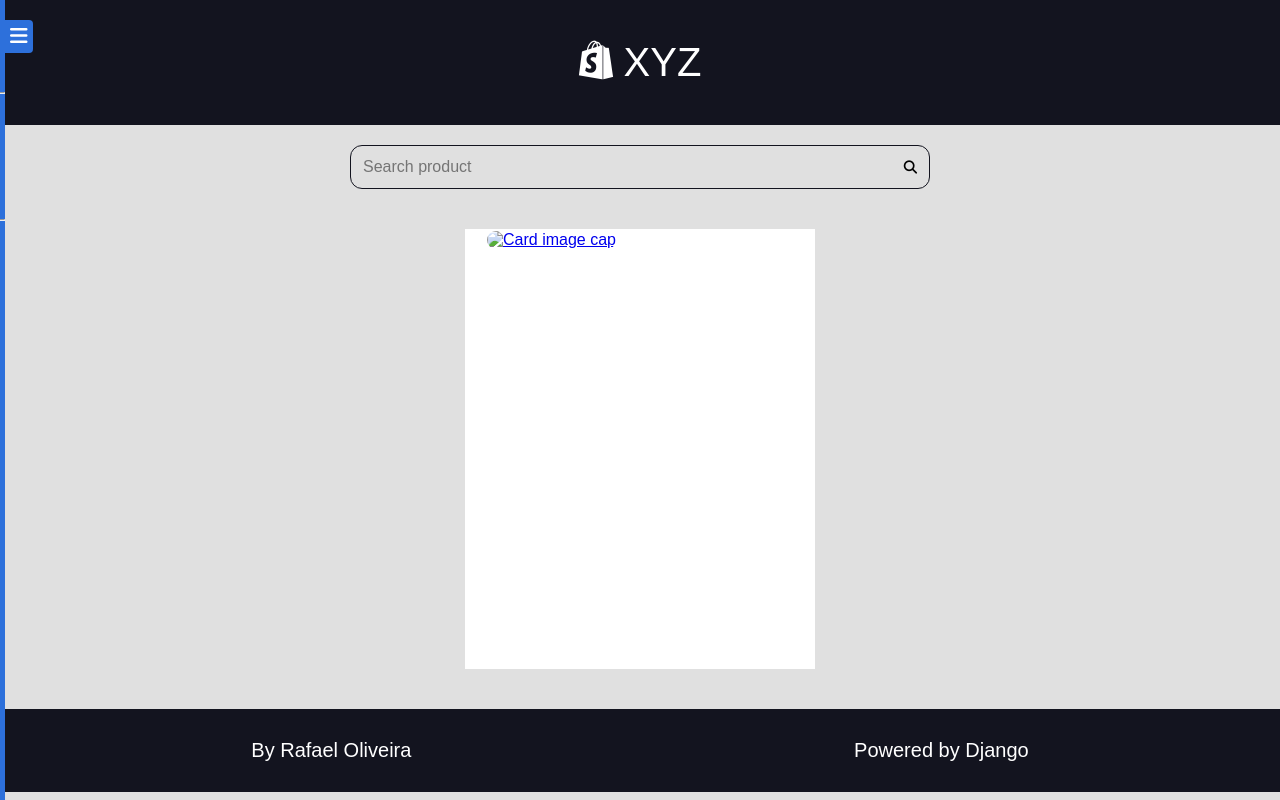
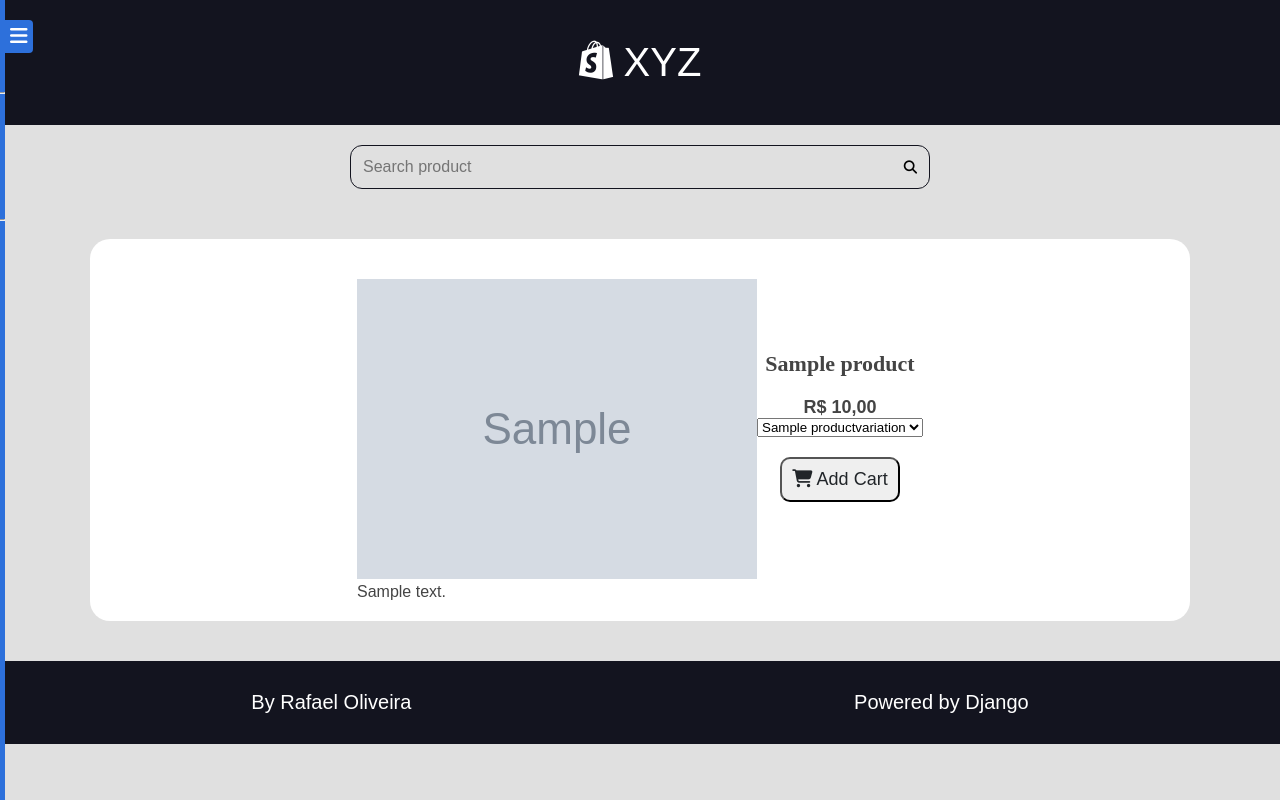
Before and after one commit to Rafael-soares-oliveira/ecommerce_django, a Django app: a page that uses templates/base/base.html in a window 1280 px wide. Run offline with Django 5.2, Linux system fonts and the light colour scheme; tables that the repository leaves empty hold one stand-in row (values such as "Sample post"); grey boxes marked "Sample" are stand-in pictures.

Commit message:
need to improve product detail

```diff
--- a/base_static/css/styles.css
+++ b/base_static/css/styles.css
@@ -76,6 +76,8 @@
 
 .main-content {
     margin: 0 auto;
+    padding-left: 6rem;
+    padding-right: 6rem;
 }
 
 /*Header*/
@@ -434,3 +436,84 @@
     font-size: 1.6rem;
     text-decoration: line-through;
 }
+
+/*Product Detail*/
+.product-detail {
+    background: var(--color-white);
+    overflow: hidden;
+    margin: var(--spacing-gutter-small) auto;
+    max-width: 100%;
+    transition: all 200ms ease-in-out;
+}
+
+.detail-image-price {
+    display: flex;
+}
+
+.product-detail-image {
+    min-width: 60%;
+}
+
+.product-detail-image img {
+    min-width: 100%;
+}
+
+.product-detail-name {
+    font-size: 2.2rem;
+    margin: var(--spacing-gutter-small);
+}
+
+.product-detail-name {
+    display: flex;
+    flex-flow: column nowrap;
+    text-align: center;
+    margin: auto;
+    padding-bottom: var(--spacing-gutter-small);
+}
+
+.price-detail {
+    display: flex;
+    flex-flow: column nowrap;
+    text-align: center;
+    margin: auto;
+}
+
+.product-detail-price {
+    font-size: 1.8rem;
+    font-weight: bold;
+}
+
+.add-cart-button {
+    padding: 1rem;
+    padding-top: var(--spacing-gutter-small);
+}
+
+.add-cart-button button {
+    padding: 1rem;
+    font-size: 1.8rem;
+    color: #212529;
+    border-radius: 1rem;
+}
+
+.add-cart-button button:hover{
+    scale: 1.1;
+}
+
+.product-detail-price-muted {
+    color: var(--color-gray-4);
+    font-size: 1.6rem;
+    text-decoration: line-through;
+}
+
+.product-detail-price-hide {
+    visibility: hidden;
+}
+
+.detail-description {
+    margin: 0 auto;
+    max-width: 85rem;
+}
+
+.detail-option {
+    font-size: 1.6rem;
+}
--- /dev/null
+++ b/base_static/js/scripts_price.js
@@ -0,0 +1,24 @@
+(function () {
+    select_variation = document.getElementById('select-variations');
+    variation_price = document.getElementById('variation-price');
+    variation_offer_price = document.getElementById('variation-offer-price');
+
+    if (!select_variation) {
+        return;
+    }
+
+    if (!variation_price) {
+        return;
+    }
+
+    select_variation.addEventListener('change', function () {
+        price = this.options[this.selectedIndex].getAttribute('data-price');
+        offer_price = this.options[this.selectedIndex].getAttribute('data-offer-price');
+
+        variation_price.innerHTML = price;
+
+        if (variation_offer_price) {
+            variation_offer_price.innerHTML = offer_price;
+        }
+    })
+})();
--- a/products/admin.py
+++ b/products/admin.py
@@ -5,6 +5,9 @@
 class ProductVariationAdmin(admin.TabularInline):
     model = ProductVariation
     extra = 1
+    prepopulated_fields = {
+        "slug": ('variation_name',),
+    }
 
 
 class ProductAdmin(admin.ModelAdmin):
--- a/products/models.py
+++ b/products/models.py
@@ -40,9 +40,6 @@
         )
     )
 
-    def get_short_name(self):
-        return f'{(self.product_name)[:55]}...'
-
     # Resize image
     @staticmethod
     def resize_image(image, new_width=800, new_height=800):
@@ -57,16 +54,16 @@
             quality=50,
         )
 
+    def get_short_name(self):
+        return f'{(self.product_name)[:55]}...'
+
     # slugify the product name / resize image
     def save(self, *args, **kwargs):
         if not self.slug:
             slug = f'{slugify(self.product_name)}'
             self.slug = slug
 
-        if self.product_image:
-            self.resize_image(self.product_image, 800)
-
-        super().save(force_update=True, *args, **kwargs)
+        super().save(*args, **kwargs)
 
     def get_min_price(self):
         price = ProductVariation.objects.filter(
@@ -111,9 +108,12 @@
     )
     variation_name = models.CharField(
         max_length=50,
-        blank=True,
-        null=True,
+        default="",
         verbose_name=_('Variation Name')
+    )
+    slug = models.SlugField(
+        max_length=65,
+        default='',
     )
     price = models.FloatField(
         default=0,
@@ -129,10 +129,17 @@
     )
 
     def get_price(self):
-        return f'R$ {self.price:.2f}'.replace('.', ',')
+        return convert_str(self.price)
 
     def get_offer_price(self):
-        return f'R$ {self.offer_price:.2f}'.replace('.', ',')
+        return convert_str(self.offer_price)
+
+    def save(self, *args, **kwargs):
+        if not self.slug:
+            slug = f'{slugify(self.variation_name)}'
+            self.slug = slug
+
+        super().save(*args, **kwargs)
 
     class Meta:
         verbose_name = _('Product Variation')
--- a/products/views.py
+++ b/products/views.py
@@ -9,7 +9,7 @@
     model = Product
     context_object_name = 'products'
     ordering = ['-id']
-    paginate_by = 3
+    paginate_by = 6
 
 
 class ProductsViewHome(ProductsViewBase):
@@ -21,6 +21,16 @@
     context_object_name = 'products'
     template_name = 'pages/product_detail.html'
     slug_url_kwarg = 'slug'
+
+    def get_context_data(self, *args, **kwargs):
+        ctx = super().get_context_data(*args, **kwargs)
+        product = Product.objects.get(
+            slug=self.kwargs.get('slug', ''))
+        variations = product.variations.all()  # type: ignore
+        ctx.update({
+            'variations': variations,
+        })
+        return ctx
 
 
 class AddCart(ProductsViewBase):
--- a/templates/base/base.html
+++ b/templates/base/base.html
@@ -17,5 +17,6 @@
     {% include "base/pagination.html" %}
     {% include "base/footer.html" %}
     <script src="{% static "js/scripts.js" %}"></script>
+    <script src="{% static "js/scripts_price.js" %}"></script>
 </body>
 </html>
--- a/templates/base/links.html
+++ b/templates/base/links.html
@@ -30,3 +30,4 @@
 <link rel="manifest" href="{% static 'image/site.webmanifest' %}">
 <link rel="shortcut icon" href="{% static 'image/favicon.ico' %}" type="image/x-icon">
 <link rel="stylesheet" href="{% static "js/scripts.js" %}">
+<link rel="stylesheet" href="{% static "js/scripts_price.js" %}">
--- a/templates/pages/product_detail.html
+++ b/templates/pages/product_detail.html
@@ -2,32 +2,49 @@
 
 {% load i18n %}
 
-{% block title %}{{ product.product_name }} | {% endblock title %}
+{% block title %}{{ products.product_name }} | {% endblock title %}
 
 {% block content %}
-
-    <div class="product">
-        <div class="product-image">
-            <a href="#">
-                <img src="{{ product.product_image.url }}" alt="Card image cap">
-            </a>
-        </div>
-        <div>
-            <h5 class="product-name"><a href="#">{{ product.get_short_name }}</a></h5>
-            <div class='price'>
-                {% if product.offer_price %}
-                    <span class="product-price-muted">
-                        {{ product.get_price }}
-                    </span>
-                    <span class="product-price">
-                        {{ product.get_offer_price }}
-                    </span>
+<div class="main-content-list">
+    <div class="product-detail">
+        <div class='detail-image-price'>
+            <div class="product-detail-image">
+                <img src="{{ products.product_image.url }}" alt="Card image cap">
+            </div>
+            <div class='price-detail'>
+                <h5 class="product-detail-name">
+                    {{ products.product_name }}
+                </h5>
+                {% if products.get_offer_price > 0 %}
+                    <span id="variation-price" class="product-detail-price-muted"></span>
+                    <span id="variation-offer-price" class="product-detail-price"></span>
                 {% else %}
-                    <span class="product-price">
-                        {{ product.get_price }}
+                    <span id="variation-price" class="product-detail-price">
+                        {{ products.get_price }}
                     </span>
                 {% endif %}
+                <form action="/addtocart/" id="form-add-to-cart">
+                    <div class="form-group">
+                        <select name="vid" id="select-variations" class="form-control">
+                            {% for variation in variations %}
+                                <option data-price="{{ variation.get_price }}" data-offer-price="{{ variation.get_offer_price }}" value="{{ variation.id }}">
+                                    <span class="detail-option">{{ variation.variation_name }}</span>
+                                </option>
+                            {% endfor %}
+                        </select>
+                    </div>
+                </form>
+                <form class='add-cart-button' action="">
+                    <button type="submit">
+                        <i class="fas fa-shopping-cart"></i>
+                        {% translate "Add Cart" %}
+                    </button>
+                </form>
             </div>
         </div>
+        <div class="detail-description">
+            <span>{{ products.long_description | linebreaksbr }}</span>
+        </div>
     </div>
+</div>
 {% endblock content %}
```
Also changed, not shown: products/migrations/0014_remove_product_product_image_and_more.py (added), products/migrations/0015_product_product_image.py (added), products/migrations/0016_remove_productvariation_product_image.py (added), products/migrations/0017_productvariation_product_image.py (added), products/migrations/0018_remove_productvariation_product_image.py (added), products/migrations/0019_productvariation_slug_and_more.py (added).
